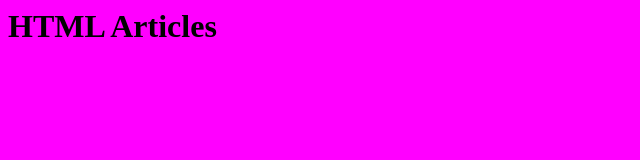
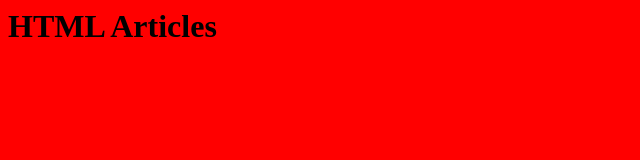
Before and after one commit to DaFerstDi/DaFerstDi.github.io, a plain HTML site: page index.html in a window 1280 px wide. Shown: the whole page, without its empty margins (0-640 px from the left). Drawn offline with Linux system fonts and the light colour scheme.

Commit message:
Update index.html

```diff
--- a/index.html
+++ b/index.html
@@ -1,5 +1,5 @@
 <html>
-<body style="background-color:#FF00FF;">
+<body style="background-color:#FF0000;">
    <h1>HTML Articles</h1>
 </body>
 </html>
```
